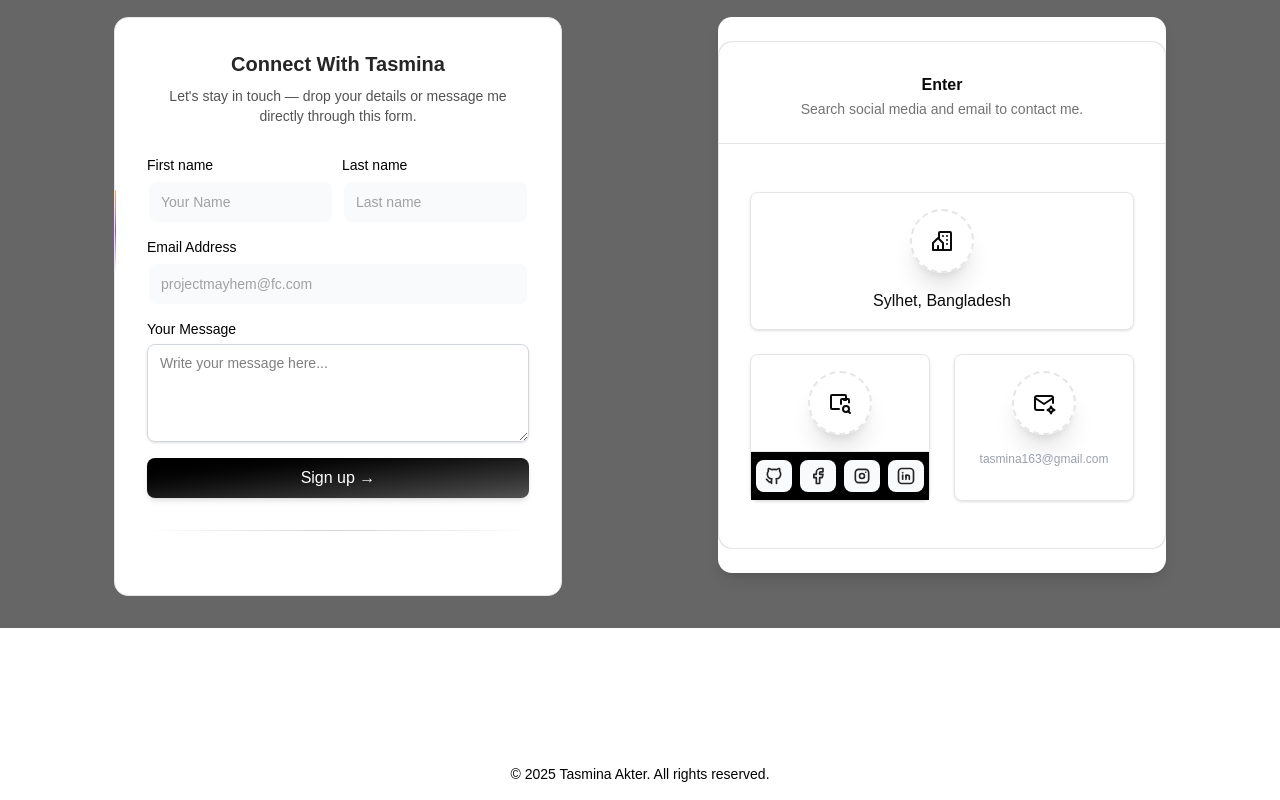
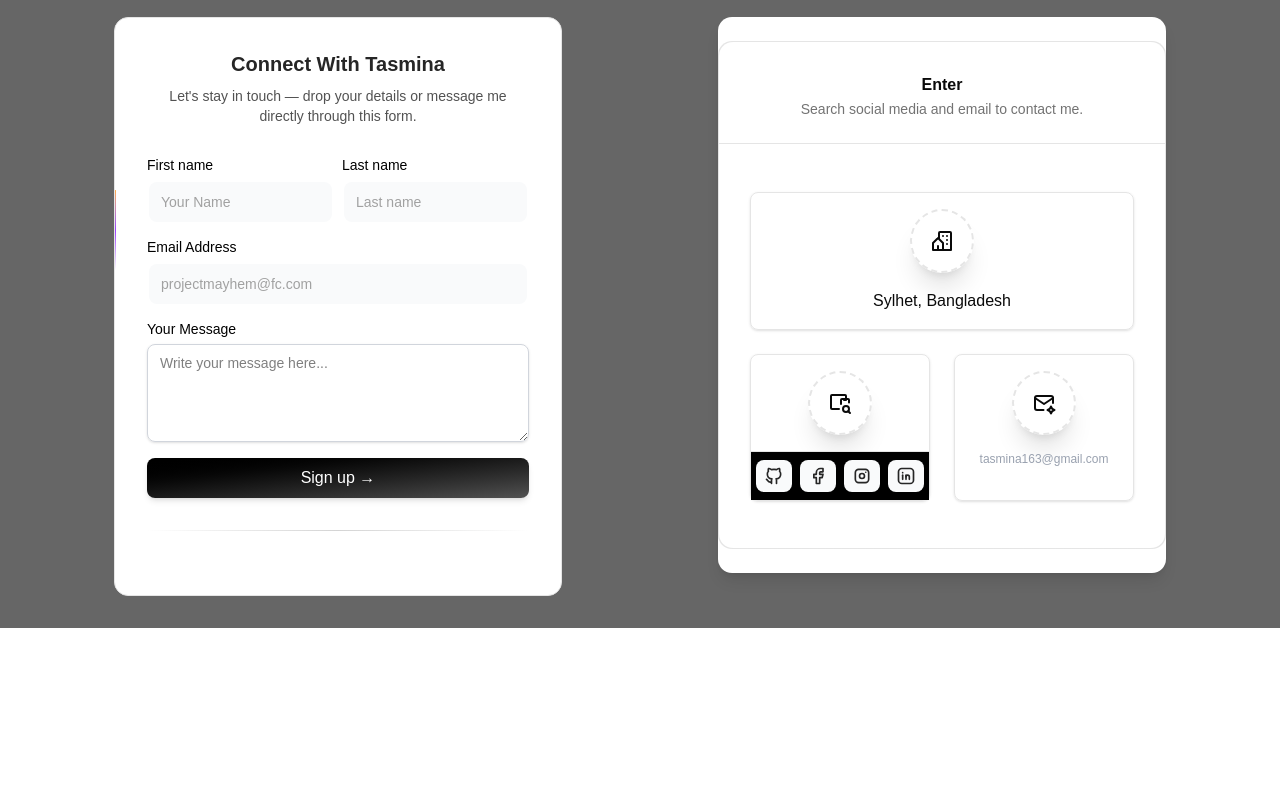
Before and after one commit to saidee-hasan/uiux-portfolio, a Next.js app: page / in a window 1280 px wide. Shown: the part 6620-7420 px from the top of the page. After the commit the page ends 7368 px from the top, so only its background shows below. Built offline with nearby package versions, Linux system fonts and the light colour scheme.

Commit message:
delet footer link

```diff
--- a/app/layout.tsx
+++ b/app/layout.tsx
@@ -4,8 +4,6 @@ import "./globals.css";
 import CustomCursor from "@/components/shared/CustomCursor";
 import { ThemeProvider } from "@/components/shared/ThemeProvider";
 import Header from "@/components/Header/Header";
-import Footer from "@/components/shared/Footer";
-
 
 
 
@@ -44,7 +42,7 @@ export default function RootLayout({
           <Header />
           <CustomCursor />
           <main className="min-h-[calc(100vh-69px)] ">{children}</main>
-          <Footer />
+
         </ThemeProvider>
       </body>
     </html>
```
